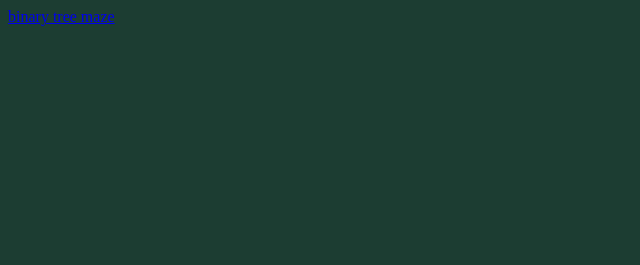
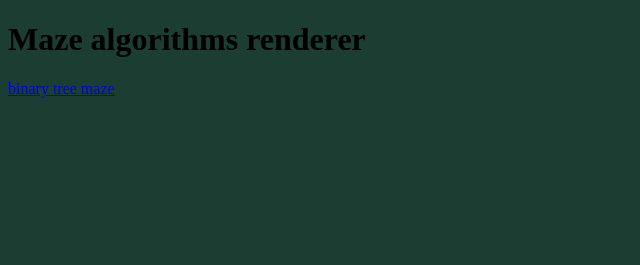
Before and after one commit to AndriiDidkivsky/mazes-renderer, a plain HTML site: page public/index.html in a window 1280 px wide. Shown: the whole page, without its empty margins (0-640 px from the left). Drawn offline with Linux system fonts and the light colour scheme.

Commit message:
btree post draft

```diff
--- a/public/index.html
+++ b/public/index.html
@@ -5,10 +5,15 @@
   <link rel="stylesheet" type="text/css" href="style.css">
 </head>
 <body>
+<main>
+<h1>Maze algorithms renderer</h1>
 <nav>
   <a href="#">binary tree maze</a>
 </nav>
-<canvas width="500" height="500"></canvas>
+<section>
+  <canvas></canvas>
+</section>
+</main>
 <script type="text/javascript" src="app.js"></script>
 </body>
 </html>
--- a/public/style.css
+++ b/public/style.css
@@ -1,3 +1,6 @@
 body {
-    background: #1c3d32
+  background: #1c3d32
 }
+section {
+  margin-top: 10px;
+}
```
Also changed, not shown: 1 other file.
